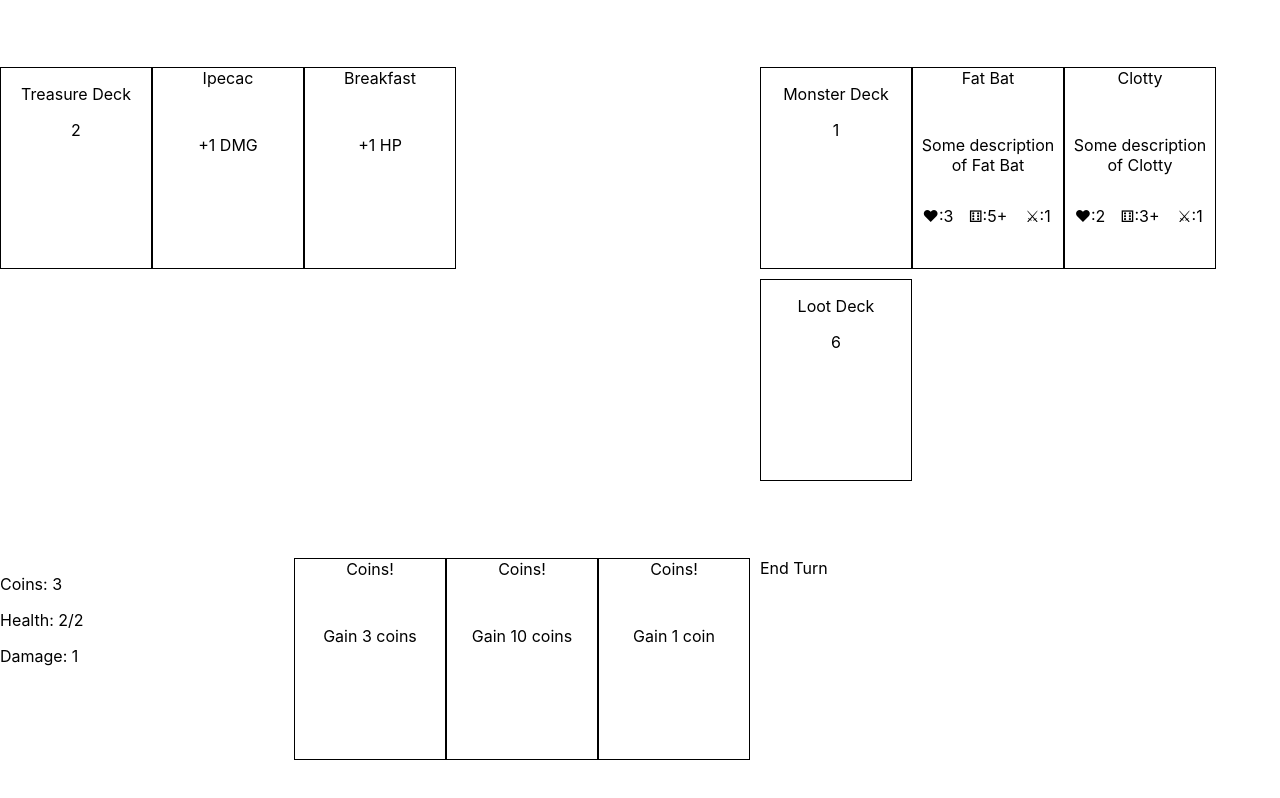
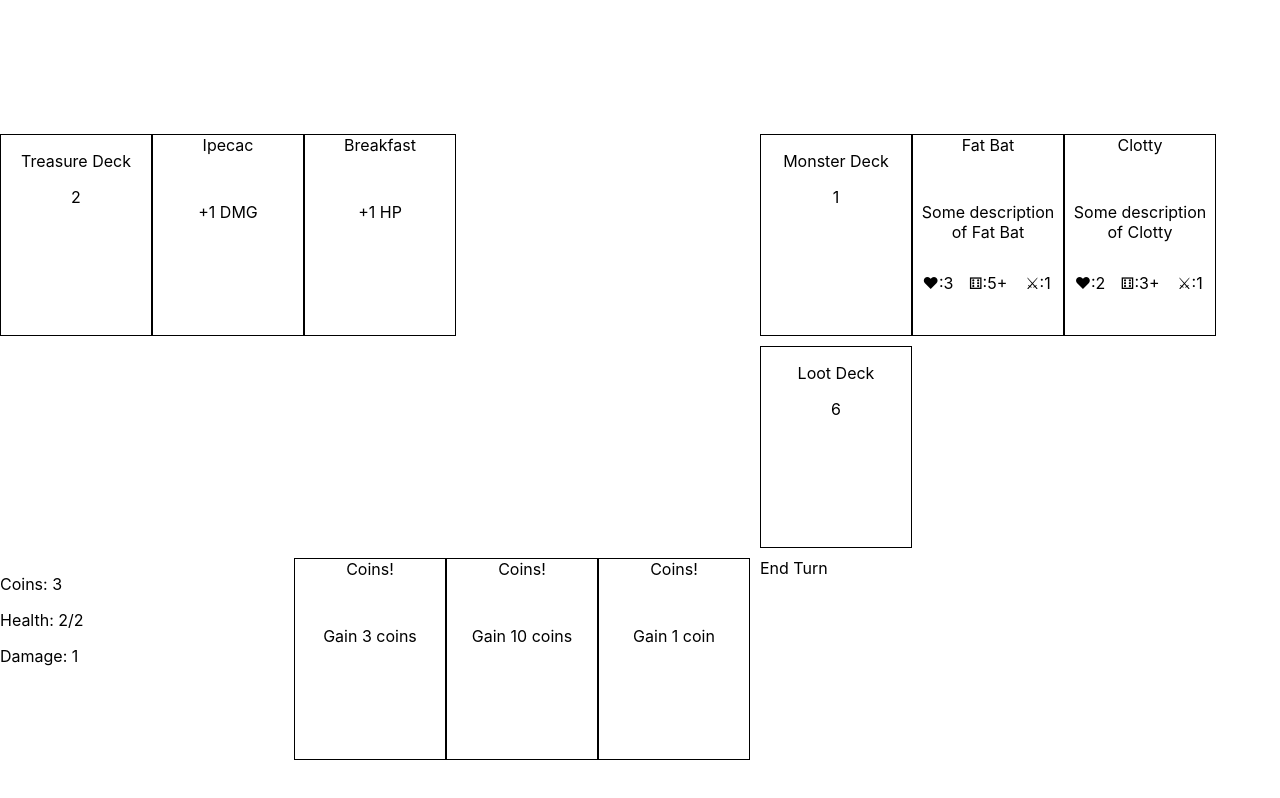
Before and after one commit to astidolph/dungeon-crawler, a React (Create React App) app: page / in a window 1280 px wide. Built offline with nearby package versions, Linux system fonts and the light colour scheme.

Commit message:
remove combat area might not be needed

```diff
--- a/src/App.css
+++ b/src/App.css
@@ -1,7 +1,7 @@
 .App {
   display: grid;
   grid-template-columns: repeat(3, 1fr);
-  grid-template-rows: repeat(5, 1fr);
+  grid-template-rows: repeat(4, 1fr);
   grid-gap: 10px;
   width: 95vw;
   height: 95vh;
@@ -20,7 +20,7 @@
   grid-column: 3 / 4;
 }
 
-.GameBoardContainer {
+.ItemContainer {
   grid-column: 1 / 3;
 }
 
@@ -28,11 +28,7 @@
   grid-column: 3 / 4;
 }
 
-.ItemContainer {
-  grid-column: 1 / 4;
-}
-
 .HandContainer {
   grid-column: 2 / 2;
-  grid-row: 5 / 5;
+  grid-row: 4 / 4;
 }
--- a/src/App.tsx
+++ b/src/App.tsx
@@ -40,12 +40,11 @@ function App() {
       <div className="MonsterDeckContainer">
         <MonsterDeck title='Monster Deck' cards={monsterDeck}></MonsterDeck>
       </div>
-      <div className="GameBoardContainer"></div>
+      <div className="ItemContainer">
+        {items.map(card => <CardComponent card={card}></CardComponent>)}
+      </div>
       <div className="LootDeckContainer">
         <LootDeck title="Loot Deck" cards={lootDeck}></LootDeck>
-      </div>
-      <div className="ItemContainer">
-        {items.map(card => <CardComponent card={card}></CardComponent>)}
       </div>
       <div className="PlayerStatsContainer">
         <p>Coins: {coins}</p>
```
